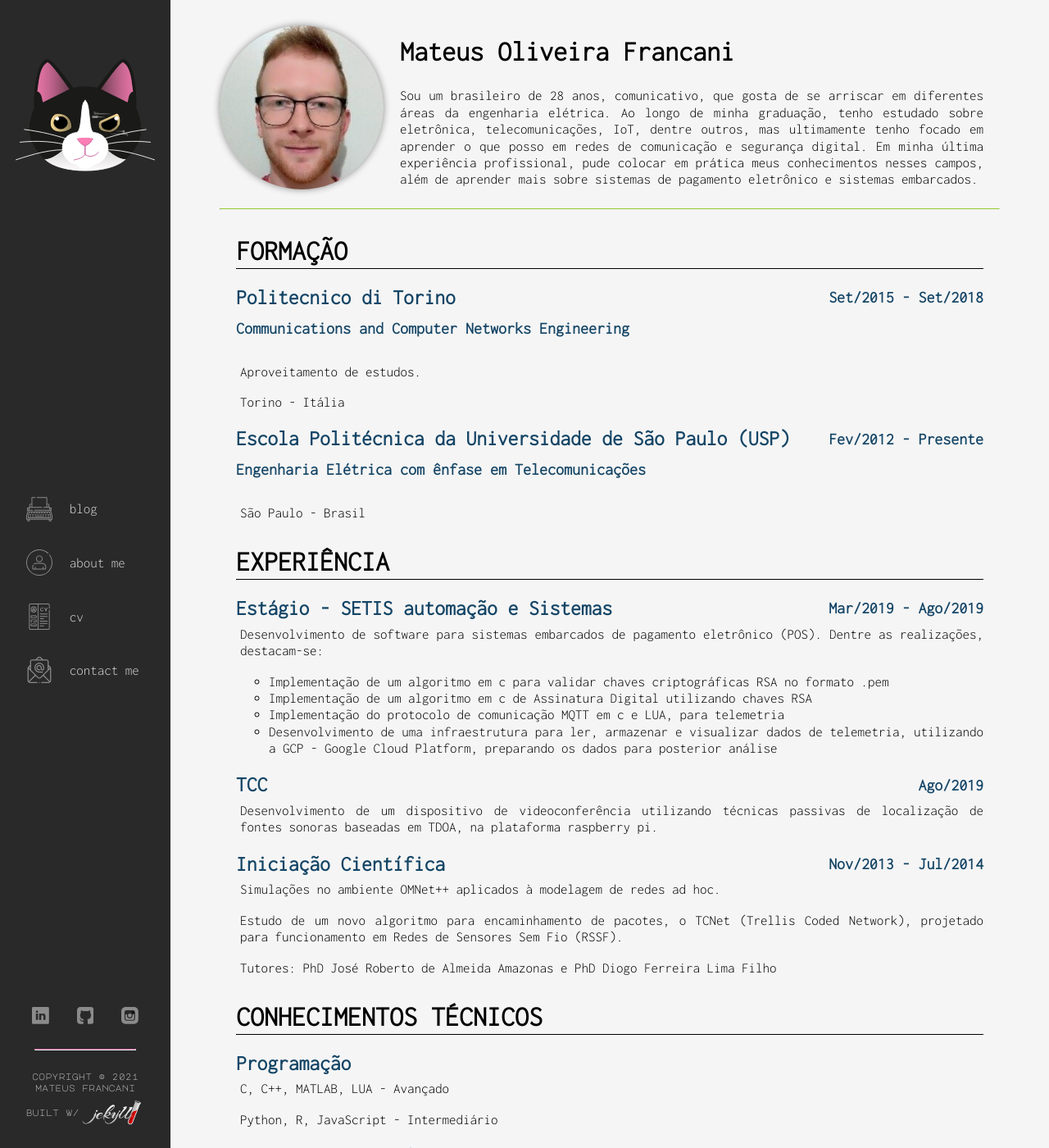
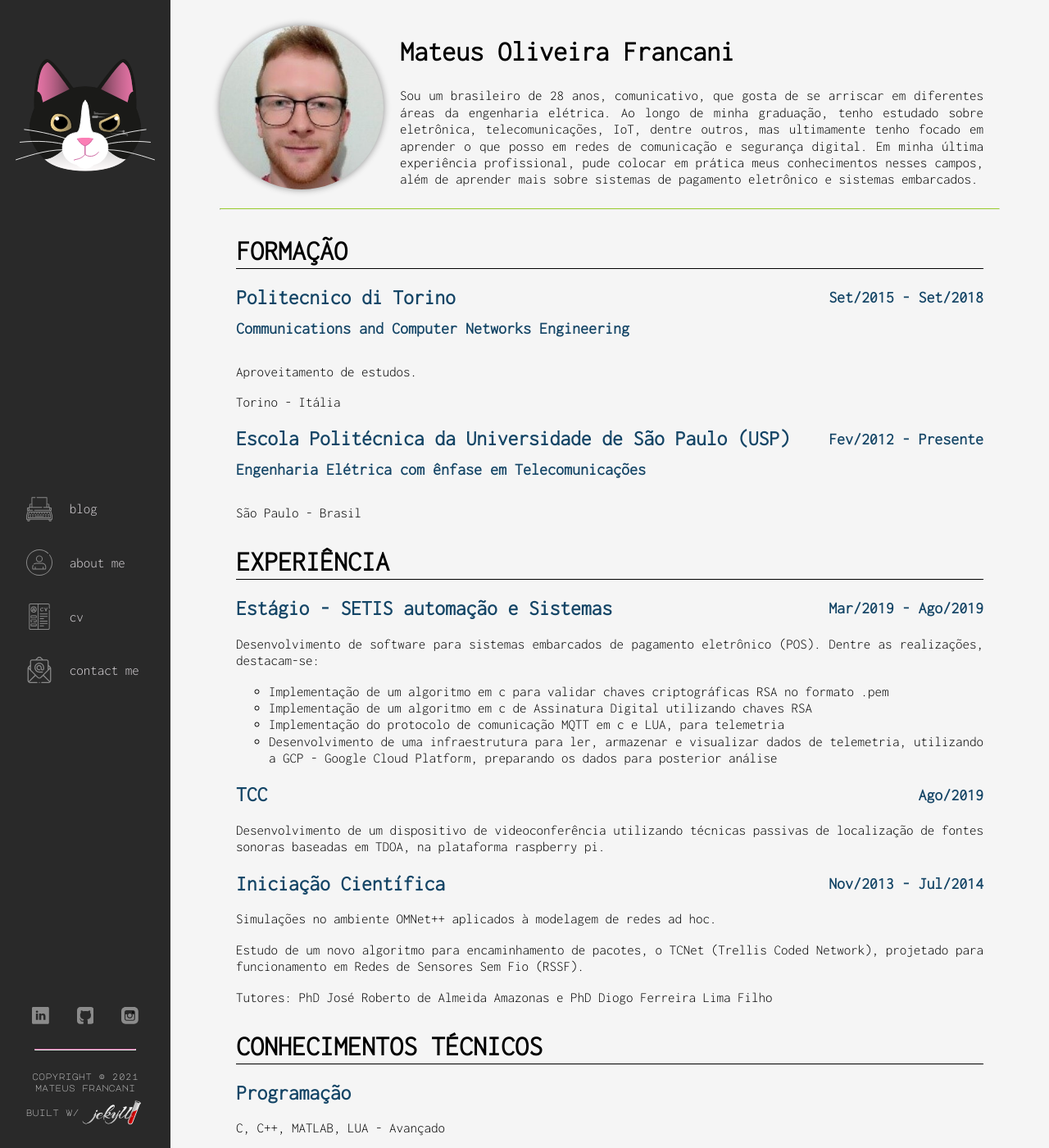
Before and after one commit to mfrNWV/mfrNWV.github.io, a Jekyll site: the page built from cv.html, in a window 1280 px wide and 1400 px high. Shown: the whole window at 82% size. Built offline with Jekyll 4.4.1, drawn with Linux system fonts in a browser that asks for light colours; some web fonts are replaced.

Commit message:
Updated CV.

```diff
--- a/_sass/cv.scss
+++ b/_sass/cv.scss
@@ -106,7 +106,7 @@
             justify-content: space-between;
 }
 
-.where-date h2, h3 {
+.where-date h2, h3{
     color: var(--bgc-dakblue);
     margin: 0px;
 }
@@ -115,11 +115,6 @@
     margin: 10px 0px 30px 0px;
     color: var(--bgc-dakblue);
     font-size: 20px;
-}
-
-.cv-section-content p {
-    margin-top: 5px;
-    margin-left: 5px;
 }
 
 .cv-section ul {
```
